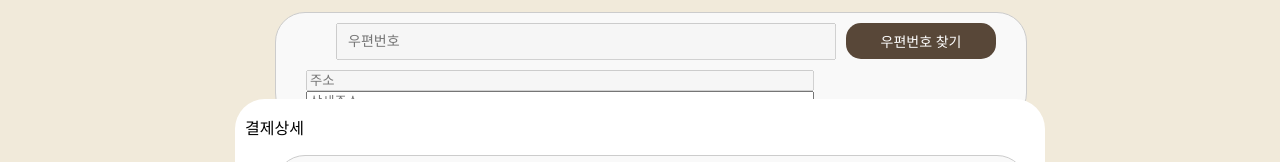
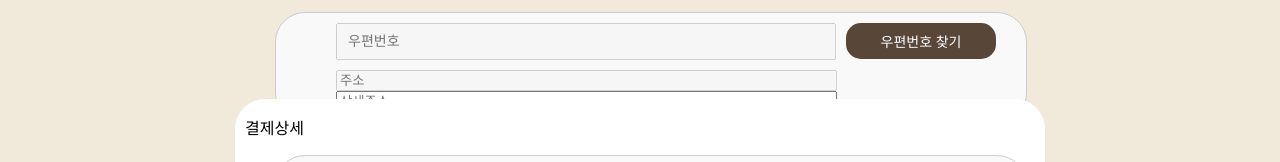
Before and after one commit to ouo-29571/4team, a React (Vite) app in the folder front/: page /Order in a window 1280 px wide. Shown: the part 379-541 px from the top of the page. Built offline with nearby package versions, Linux system fonts and the light colour scheme; a web font is replaced by a local one.

Commit message:
결제하기 페이지
우편 input 크기 및 가격 1,000 점찍기

```diff
--- a/front/src/Component/order/Order.css
+++ b/front/src/Component/order/Order.css
@@ -77,6 +77,10 @@
 .row-input{
   width: 500px;
 }
+.row-input-map{
+  width: 493px;
+  margin-left: 30px;
+}
 /* ✅ 우편번호 input, 버튼 높이 통일 */
 .row input[type="text"],
 .row button {
--- a/front/src/Component/order/Order.jsx
+++ b/front/src/Component/order/Order.jsx
@@ -139,14 +139,14 @@ function Order() {
               type="text"
               id="sample3_address"
               placeholder="주소"
-              className="row-input"
+              className="row-input-map"
               disabled
             />
             <input
               type="text"
               id="sample3_detailAddress"
               placeholder="상세주소"
-              className="row-input"
+              className="row-input-map"
             />
 
             {wrapVisible && (
```
